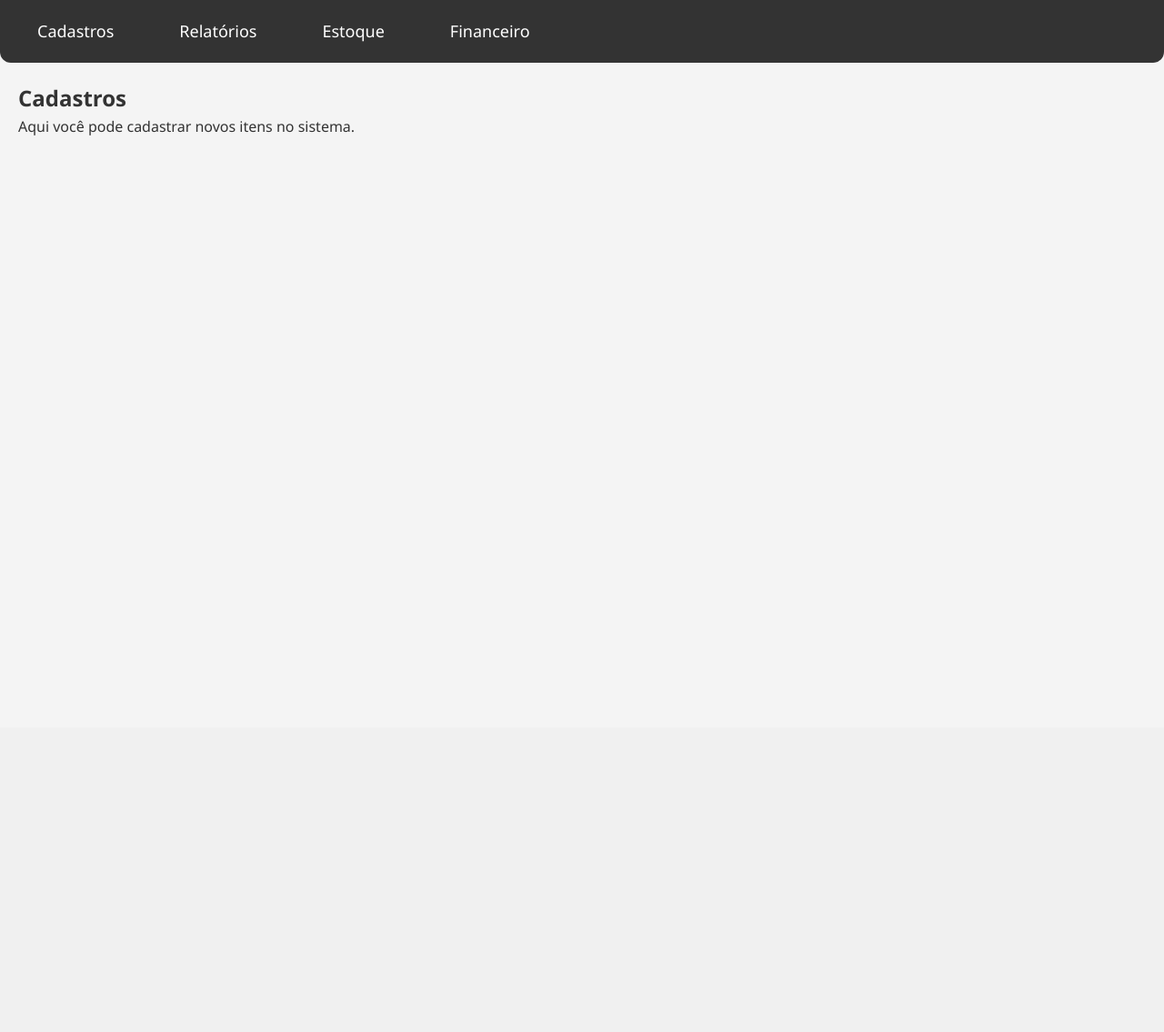
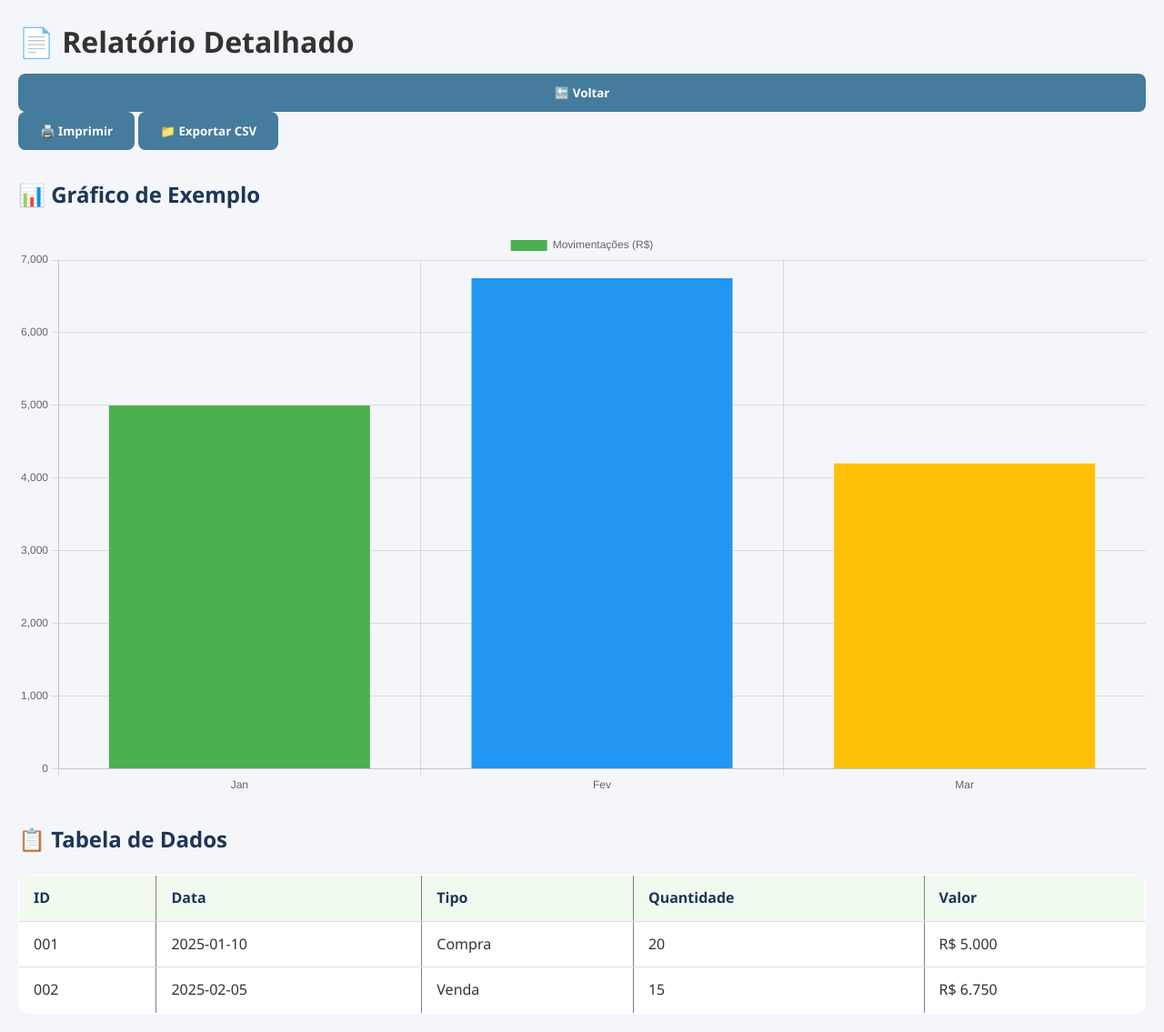
Before and after one commit to AlexC2624/registro, a Flask app: page /teste in a window 1280 px wide. Shown: the whole page at 91% size. Before the commit the page ends 149 px from the top, so only its background shows below. Run offline with Flask 3, Linux system fonts and the light colour scheme; parts of the project's set-up code (start-up, migrations or seed data) failed here and were passed over.

Commit message:
exemplo para relatorios

```diff
--- a/templates/teste.html
+++ b/templates/teste.html
@@ -2,76 +2,95 @@
 <html lang="pt-BR">
 <head>
     <meta charset="UTF-8">
-    <meta name="viewport" content="width=device-width, initial-scale=1.0">
-    <title>Sistema de Gestão Pecuária</title>
+    <title>Relatório Detalhado</title>
     <link rel="stylesheet" href="{{ url_for('static', filename='style.css') }}">
-    <style>
-        body {
-            font-family: Arial, sans-serif;
-            margin: 0;
-            padding: 0;
-            background-color: #f4f4f4;
-        }
-        nav {
-            background-color: #333;
-            padding: 10px;
-            text-align: center;
-        }
-        nav a {
-            color: white;
-            margin: 0 15px;
-            text-decoration: none;
-            font-size: 18px;
-        }
-        nav a:hover {
-            text-decoration: underline;
-        }
-        section {
-            padding: 20px;
-        }
-        .content {
-            display: none;
-        }
-        .content.active {
-            display: block;
-        }
-    </style>
+    <script src="https://cdn.jsdelivr.net/npm/chart.js"></script>
 </head>
 <body>
 
-    <nav>
-        <a href="#" onclick="showPage('cadastros')">Cadastros</a>
-        <a href="#" onclick="showPage('relatorios')">Relatórios</a>
-        <a href="#" onclick="showPage('estoque')">Estoque</a>
-        <a href="#" onclick="showPage('financeiro')">Financeiro</a>
-    </nav>
+    <h1>📄 Relatório Detalhado</h1>
 
-    <section id="content">
-        <div id="cadastros" class="content active">
-            <h1>Cadastros</h1>
-            <p>Aqui você pode cadastrar novos itens no sistema.</p>
-        </div>
-        <div id="relatorios" class="content">
-            <h1>Relatórios</h1>
-            <p>Visualize relatórios gerenciais e de desempenho.</p>
-        </div>
-        <div id="estoque" class="content">
-            <h1>Estoque</h1>
-            <p>Gerencie o estoque de insumos e animais.</p>
-        </div>
-        <div id="financeiro" class="content">
-            <h1>Financeiro</h1>
-            <p>Aqui você pode visualizar informações financeiras.</p>
-        </div>
+    <!-- Botões de Ação -->
+    <div class="acoes">
+        <form method="get" action="{{ url_for('relatorios') }}">
+            <button type="submit">🔙 Voltar</button>
+        </form>
+        <button onclick="window.print()">🖨️ Imprimir</button>
+        <button onclick="exportarCSV()">📁 Exportar CSV</button>
+    </div>
+
+    <!-- Gráfico -->
+    <section>
+        <h2>📊 Gráfico de Exemplo</h2>
+        <canvas id="graficoRelatorio" width="600" height="300"></canvas>
+    </section>
+
+    <!-- Tabela -->
+    <section>
+        <h2>📋 Tabela de Dados</h2>
+        <table border="1">
+            <thead>
+                <tr>
+                    <th>ID</th>
+                    <th>Data</th>
+                    <th>Tipo</th>
+                    <th>Quantidade</th>
+                    <th>Valor</th>
+                </tr>
+            </thead>
+            <tbody>
+                <tr>
+                    <td>001</td>
+                    <td>2025-01-10</td>
+                    <td>Compra</td>
+                    <td>20</td>
+                    <td>R$ 5.000</td>
+                </tr>
+                <tr>
+                    <td>002</td>
+                    <td>2025-02-05</td>
+                    <td>Venda</td>
+                    <td>15</td>
+                    <td>R$ 6.750</td>
+                </tr>
+                <!-- Adicione mais linhas dinamicamente com Flask -->
+            </tbody>
+        </table>
     </section>
 
     <script>
-        function showPage(page) {
-            const sections = document.querySelectorAll('.content');
-            sections.forEach(section => {
-                section.classList.remove('active');
+        // Gráfico com Chart.js
+        const ctx = document.getElementById('graficoRelatorio').getContext('2d');
+        const grafico = new Chart(ctx, {
+            type: 'bar',
+            data: {
+                labels: ['Jan', 'Fev', 'Mar'],
+                datasets: [{
+                    label: 'Movimentações (R$)',
+                    data: [5000, 6750, 4200],
+                    backgroundColor: ['#4CAF50', '#2196F3', '#FFC107']
+                }]
+            },
+            options: {
+                responsive: true,
+                scales: {
+                    y: { beginAtZero: true }
+                }
+            }
+        });
+
+        // Exportar CSV (simples)
+        function exportarCSV() {
+            let csv = "ID,Data,Tipo,Quantidade,Valor\n";
+            document.querySelectorAll("tbody tr").forEach(tr => {
+                const dados = Array.from(tr.children).map(td => td.textContent);
+                csv += dados.join(",") + "\n";
             });
-            document.getElementById(page).classList.add('active');
+            const blob = new Blob([csv], { type: "text/csv" });
+            const link = document.createElement("a");
+            link.href = URL.createObjectURL(blob);
+            link.download = "relatorio.csv";
+            link.click();
         }
     </script>
 
```
